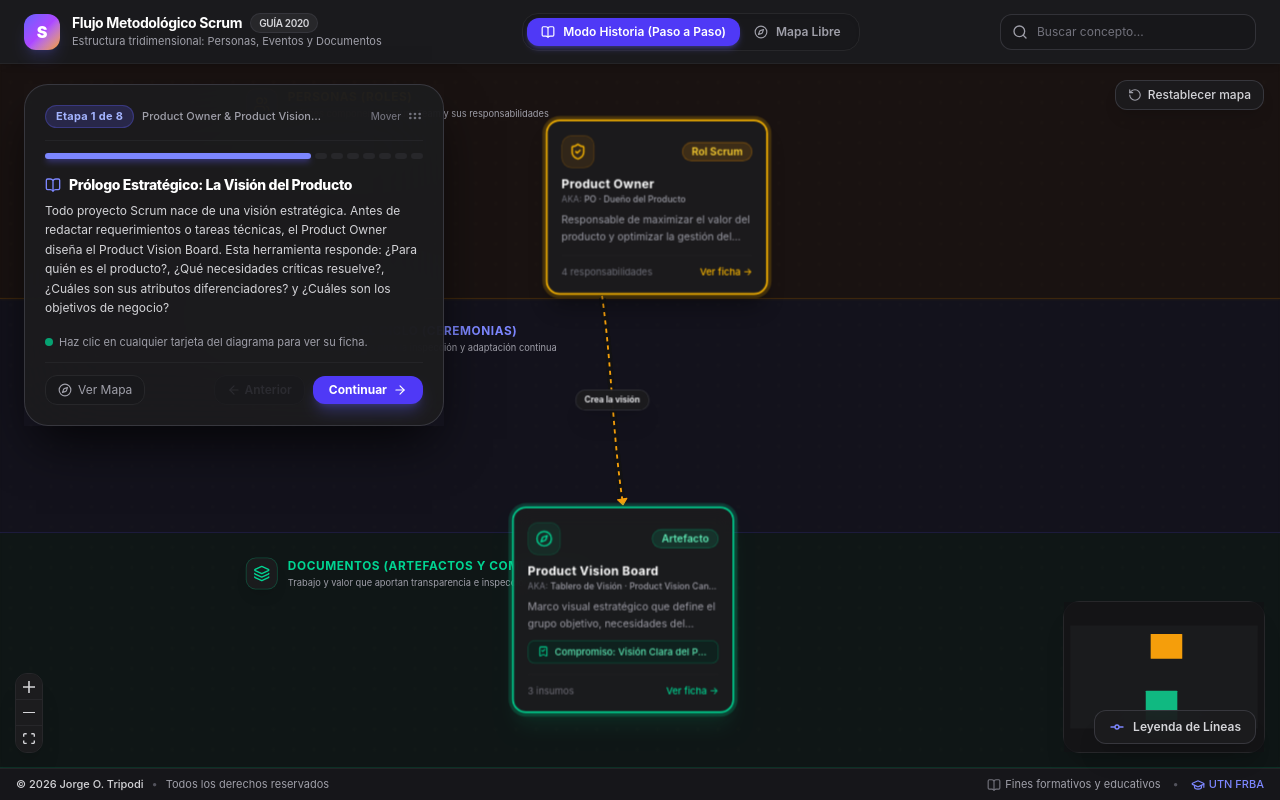
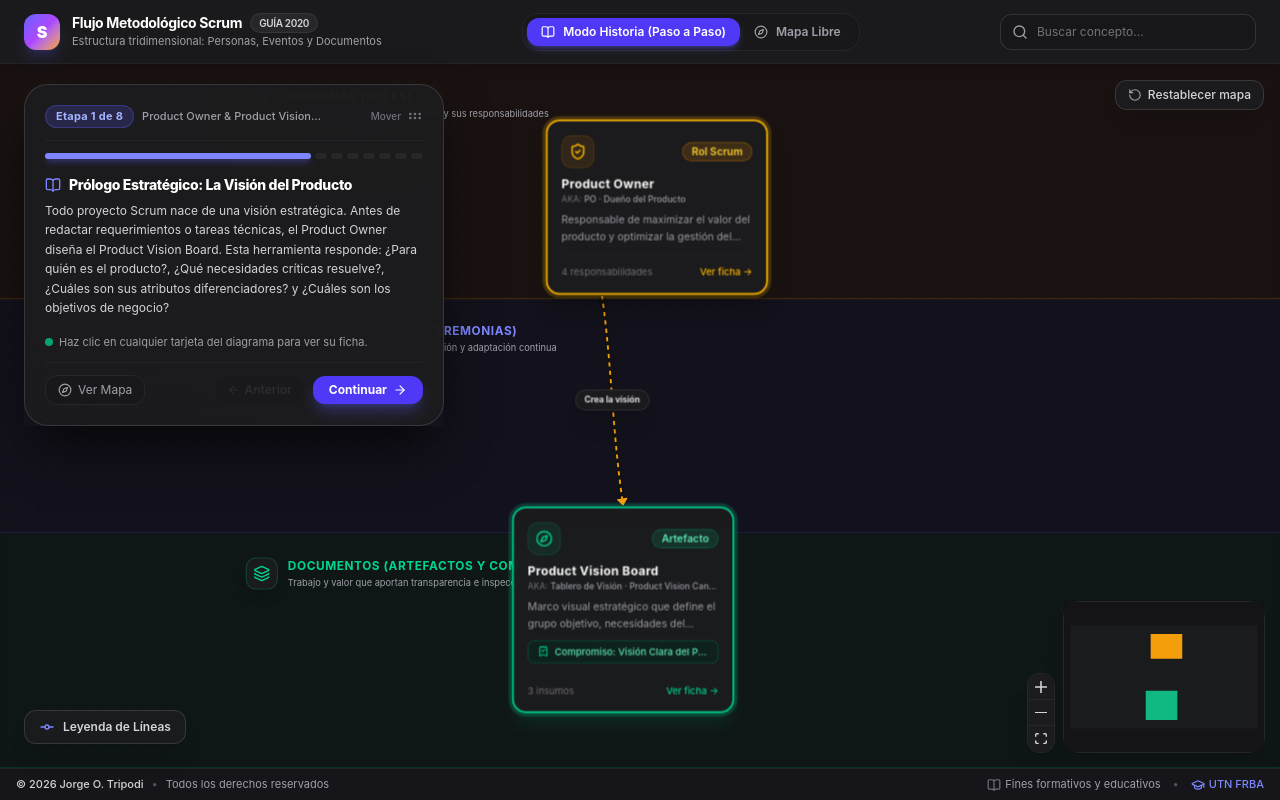
Before and after one commit to JorgeTrip/2026-Scrum, a React (Vite) app: page / in a window 1280 px wide. Built offline with nearby package versions, Linux system fonts and the light colour scheme.

Commit message:
feat: Se reposiciona leyenda a la izquierda y control de zoom junto al mapa

```diff
--- a/src/components/FlowCanvas.tsx
+++ b/src/components/FlowCanvas.tsx
@@ -143,8 +143,10 @@ const FlowCanvasInterno: React.FC<FlowCanvasProps> = ({
         {/* 3 Swimlanes que abarcan el 100% del viewport vertical reactivos al zoom */}
         <Swimlanes />
 
-        {/* Controles de navegación y encuadre (Fit View) */}
+        {/* Controles de navegación y encuadre ubicados a la izquierda del mini-mapa */}
         <Controls
+          position="bottom-right"
+          style={{ marginRight: 225 }}
           className="!bg-[#1C1C1E] !border !border-zinc-800 !rounded-xl !shadow-xl !overflow-hidden [&>button]:!bg-[#1C1C1E] [&>button]:!border-zinc-800 [&>button]:!text-zinc-300 [&>button:hover]:!bg-zinc-800"
           showInteractive={false}
         />
--- a/src/components/LeyendaRelaciones.tsx
+++ b/src/components/LeyendaRelaciones.tsx
@@ -9,7 +9,7 @@ export const LeyendaRelaciones: React.FC = () => {
   const [abierta, setAbierta] = useState(false);
 
   return (
-    <div className="absolute bottom-6 right-6 z-20 pointer-events-auto select-none">
+    <div className="absolute bottom-6 left-6 z-20 pointer-events-auto select-none">
       {abierta ? (
         <div className="w-80 bg-[#1C1C1E]/95 backdrop-blur-2xl border border-zinc-700/80 rounded-2xl p-4 shadow-2xl shadow-black/80 text-xs text-zinc-300 animate-in fade-in zoom-in-95 duration-200">
           <div className="flex items-center justify-between pb-2 mb-3 border-b border-zinc-800">
```
